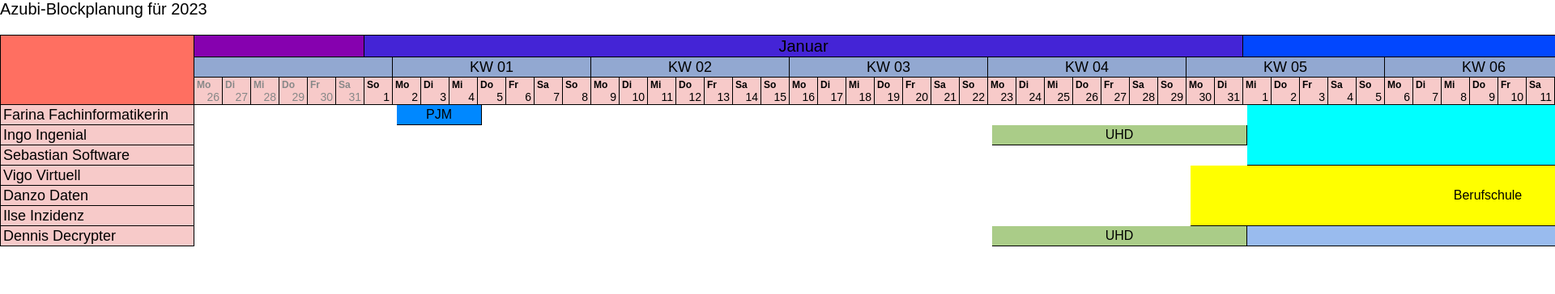
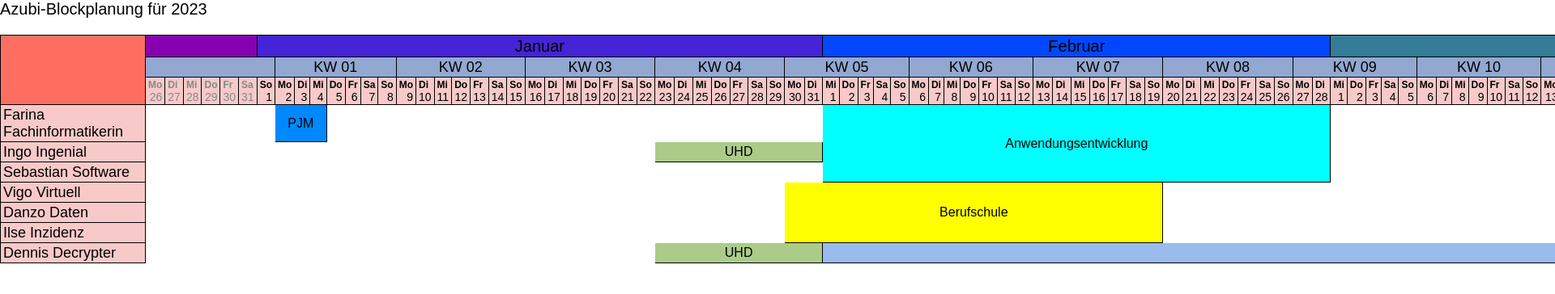
Before and after one commit to Technose02/azubi-planer, a Vue app: page / in a window 1280 px wide. Shown: the top 364 px of the page at 81% size, 1920 px wide, since content can reach past the window. Built offline with nearby package versions, Linux system fonts and the light colour scheme.

Commit message:
fix: this.HEADER_COLUMNS nur einmal beaufschlagen

```diff
--- a/src/components/Planner/Planner.vue
+++ b/src/components/Planner/Planner.vue
@@ -8,7 +8,8 @@
     <div
       @click="onClick"
       class="planner-container-grid"
-      :style="`grid-template-columns: 24rem repeat(${this.serviceManager.tableStructureService.getNumberOfLogicalDataColumns()}, 0.5rem);`"
+      :style_="`grid-template-columns: 24rem repeat(${this.serviceManager.tableStructureService.getNumberOfLogicalDataColumns()}, 0.5rem);`"
+      _:style_="`grid-template-columns: 48fr repeat(${this.serviceManager.tableStructureService.getNumberOfLogicalDataColumns()},1fr);`"
     >
       <div
         class="planner-cell planner-header-row planner-header-row-month"
@@ -180,19 +181,14 @@ export default {
         console.error("error: unable to determine the week to collapse/expand");
         return;
       }
-      if (!this.store.model.getCollapsedState(kwIdx)) {
-        this.store.model.setCollapsedState(kwIdx, true);
-        this.serviceManager.tableStateService.setCalenderWeeksCollapsedState(
-          kwIdx,
-          true
-        );
+
+      if (
+        this.serviceManager.tableStateService.toggleCalenderWeekCollapseState(
+          kwIdx
+        )
+      ) {
         e.target.classList.add("collapsed");
       } else {
-        this.store.model.setCollapsedState(kwIdx, false);
-        this.serviceManager.tableStateService.setCalenderWeeksCollapsedState(
-          kwIdx,
-          false
-        );
         e.target.classList.remove("collapsed");
       }
     },
@@ -339,6 +335,7 @@ export default {
 .planner-header-row-day {
   grid-row: 3;
   background-color: #f7cac9;
+  font-size: 1vw;
 }
 
 .planner-header-row-day.not-this-year {
--- a/src/components/Planner/services/TableStructureService.js
+++ b/src/components/Planner/services/TableStructureService.js
@@ -356,9 +356,9 @@ class TableStructureService extends Service {
         row_key_list: block.row_key_list,
         style_: `grid-row: ${block.start_data_row_index + this.HEADER_ROWS} / ${
           block.end_data_row_index + this.HEADER_ROWS + 1
-        }; grid-column: ${startColumn + this.HEADER_COLUMNS} / ${
-          endColumn + this.HEADER_COLUMNS + 1
-        }; background-color: ${block.renderData.style.color};`,
+        }; grid-column: ${startColumn} / ${endColumn + 1}; background-color: ${
+          block.renderData.style.color
+        };`,
       });
     });
     return blockDataRenderObjects;
```
